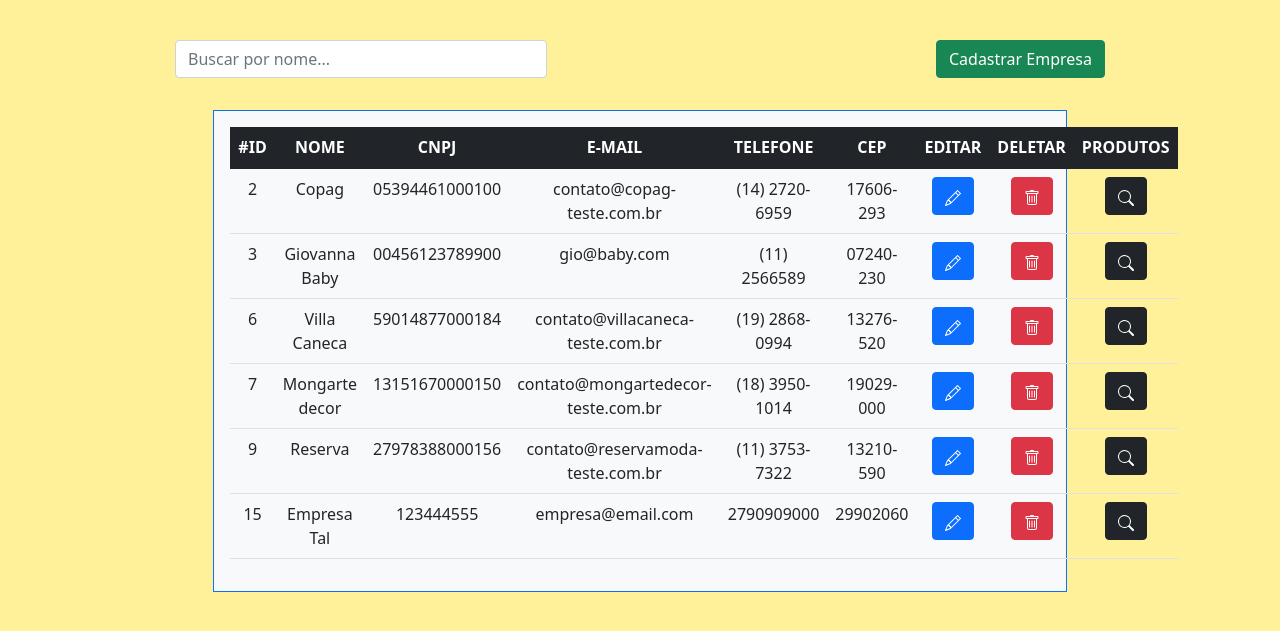
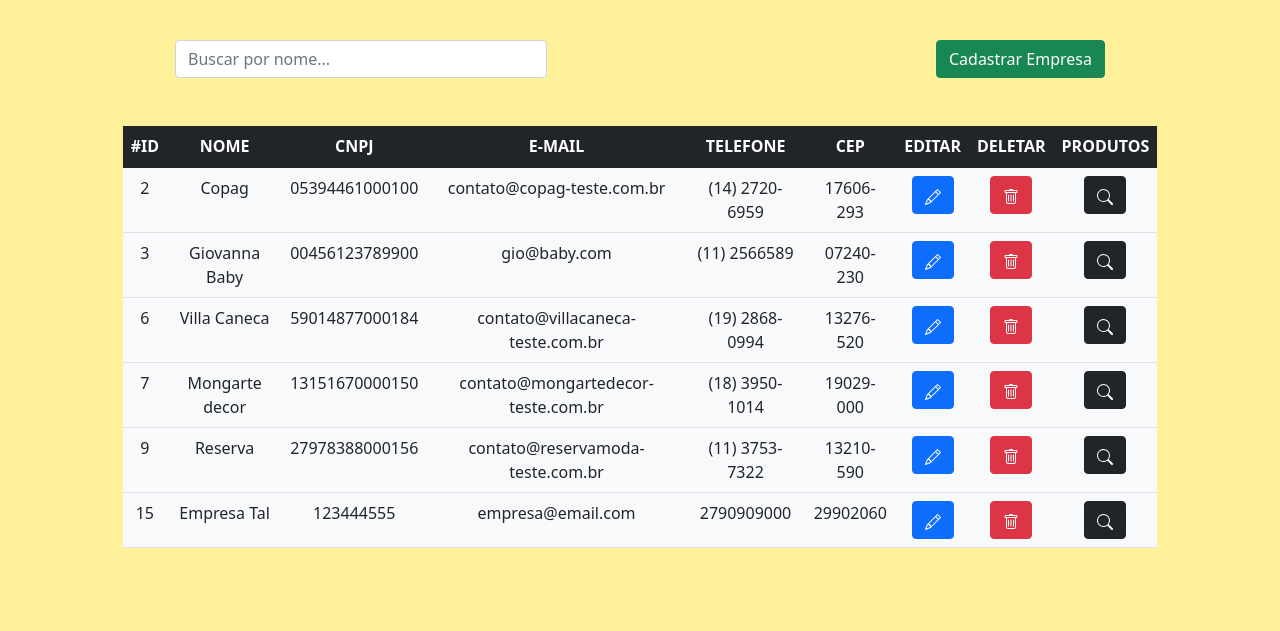
Before and after one commit to rosanarezende/Gama-GCP-projeto-final, a Django app: page /empresas/ in a window 1280 px wide. Shown: the part 117-748 px from the top of the page. Run offline with Django 3.2, Linux system fonts and the light colour scheme; data comes from the database, SQL or seed files in the repository; both versions use the stored data as it was after the commit.

Commit message:
corrige css de tabela

```diff
--- a/app/templates/cadastro-empresa.html
+++ b/app/templates/cadastro-empresa.html
@@ -50,6 +50,8 @@
                 <input type="submit" value="Salvar" class="btn btn-success">
             </div>
         </form>
+        <br>
+        <br>
     </div>
 
     {% load static %}
--- a/app/templates/empresas.html
+++ b/app/templates/empresas.html
@@ -35,8 +35,8 @@
     </div>
   </div>
   <br>
-  <div class="col-8 m-auto p-3 text-center bg-light border border-primary">
-    <table class="table">
+  <div class="col-10 m-auto p-3 text-center">
+    <table class="table bg-light">
       <thead class="table-dark">
         <tr>
           <th scope="col">#ID</th>
```
Also changed, not shown: db.sqlite3.
